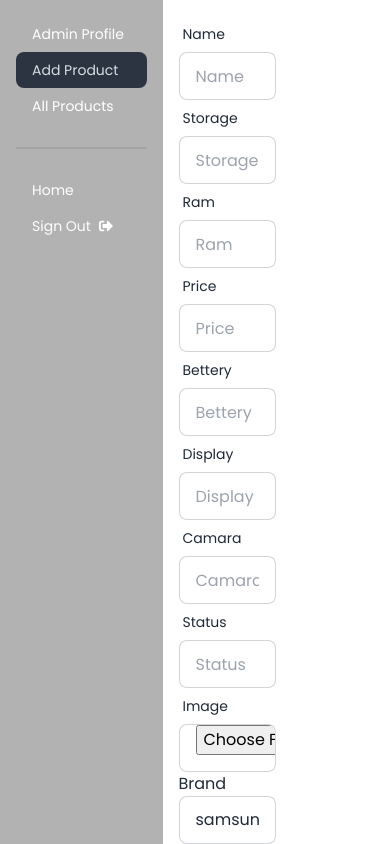
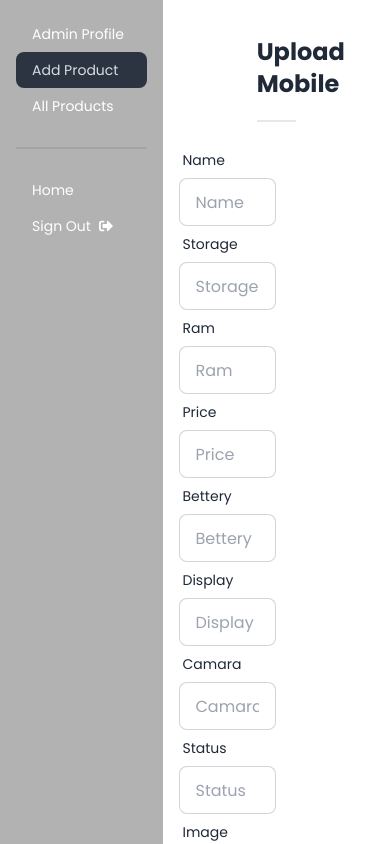
Before and after one commit to Tushar12152/Mobile-stote-e-commerce, a React (Vite) app: page /dashboard/addProduct in a window 390 px wide. Shown: the top 844 px of the page. Built offline with nearby package versions, Linux system fonts and the light colour scheme; no server answers.

Commit message:
data get from database and render on uploded mobile table wise

```diff
--- a/src/Components/About.jsx
+++ b/src/Components/About.jsx
@@ -2,7 +2,7 @@
 
 const About = () => {
   return (
-    <div>About</div>
+    <div className="pt-10">About</div>
   )
 }
 
--- a/src/Components/Banner.jsx
+++ b/src/Components/Banner.jsx
@@ -4,7 +4,7 @@ import bannerBg from "../assets/banner-bg.png"
 
 const Banner = () => {
   return (
-    <div className="bg-[#0000004d]">
+    <div className="bg-[#0000004d] pt-10">
       <div className="flex  items-center gap-10 justify-center ">
       <img className="w-[40%] " src={bannerImage} alt="" />
 
--- a/src/Components/Dashboard/AddProduct.jsx
+++ b/src/Components/Dashboard/AddProduct.jsx
@@ -25,13 +25,13 @@ const AddProduct = () => {
             const product = { ...data, Category: category, imageUrl: image };
 
 
-               console.log(product)
+            //    console.log(product)
 
-            // const res = await axiosSecure.post('/products', product);
-            // if (res?.data?.insertedId) {
-            //   toast.success("Wow!", "Your mobile is succesfully uploaded", "success");
-            //   reset();
-            // }
+            const res = await axiosSecure.post('/products', product);
+            if (res?.data?.insertedId) {
+              toast.success("Your mobile is succesfully uploaded");
+              reset();
+            }
           } catch (error) {
             console.error('Error upload img', error);
           }
@@ -42,7 +42,12 @@ const AddProduct = () => {
 
   return (
     <div>
-         <form onSubmit={handleSubmit(onSubmit)}>
+
+
+             <h1 className="font-bold text-2xl text-center py-5 border-b-2 w-[20%] mx-auto">Upload Mobile</h1>
+
+
+         <form className="mt-5" onSubmit={handleSubmit(onSubmit)}>
 
         <div className="lg:flex gap-4">
         <div className="form-control w-[50%]">
@@ -144,14 +149,14 @@ const AddProduct = () => {
 
             <label htmlFor="selectOption">Brand</label>
         <select className="input input-bordered" id="category" name="category" value={category} onChange={handleSelectChange}>
-          <option value="breakfast">samsung</option>
-          <option value="lunch">apple</option>
-          <option value="dinner">vivo</option>
-          <option value="dinner">oppo</option>
-          <option value="dinner">realme</option>
-          <option value="dinner">redme</option>
-          <option value="dinner">howay</option>
-          <option value="dinner">infinix</option>
+          <option value="samsung">samsung</option>
+          <option value="apple">apple</option>
+          <option value="vivo">vivo</option>
+          <option value="oppo">oppo</option>
+          <option value="realme">realme</option>
+          <option value="redme">redme</option>
+          <option value="howay">howay</option>
+          <option value="infinix">infinix</option>
 
         </select>
           </div>
--- a/src/Components/Dashboard/AllProducts.jsx
+++ b/src/Components/Dashboard/AllProducts.jsx
@@ -1,8 +1,89 @@
+import { useQuery } from "@tanstack/react-query";
+import useAxiosSecure from "../../Hooks/useAxiosSecure";
+import { MdOutlineUpdate } from "react-icons/md";
+import { MdDelete } from "react-icons/md";
+
+
+
 
 
 const AllProducts = () => {
+
+    const axiosSecure=useAxiosSecure()
+
+    const { data: products = [] } = useQuery({
+        queryKey: ['products'],
+        queryFn: async () => {
+          const res = await axiosSecure.get('/products');
+          return res.data;
+        },
+      });
+
+
+      console.log(products)
+
+
   return (
-    <div>AllProducts</div>
+    <div>
+  <h1 className="font-bold text-2xl text-center py-5 border-b-2 w-[20%] mx-auto">Uploaded Mobiles</h1>
+
+
+
+  <div className="overflow-x-auto">
+  <table className="table">
+    {/* head */}
+    <thead>
+      <tr>
+        #
+        <th>Model</th>
+        <th>Brand</th>
+        <th>Ram</th>
+        <th>Update</th>
+        <th>Delete</th>
+      </tr>
+    </thead>
+    <tbody>
+
+          {products.map((product,idx)=>{
+  {   console.log(product)}
+
+return <tr key={product._id}>
+<th>
+  {idx+1}
+</th>
+<td>
+  <div className="flex items-center gap-3">
+
+    <div>
+      <div className="font-bold">{product?.Name}</div>
+
+    </div>
+  </div>
+</td>
+<td>
+{product?.Category}
+</td>
+<td>{product?.Ram}</td>
+<th>
+  <button className="btn btn-ghost btn-xs"><span className="text-xl"><MdOutlineUpdate/></span></button>
+</th>
+<th>
+  <button className="btn btn-ghost btn-xs"><span className="text-xl"><MdDelete/></span></button>
+</th>
+</tr>
+
+
+          })}
+
+    </tbody>
+  </table>
+</div>
+
+
+
+
+
+    </div>
   )
 }
 
--- a/src/Components/Nav.jsx
+++ b/src/Components/Nav.jsx
@@ -26,7 +26,7 @@ const Nav = () => {
 
   return (
     <div>
-        <div className="navbar bg-base-100">
+        <div className="navbar fixed w-[95%] z-10">
   <div className="navbar-start">
 
 
```
